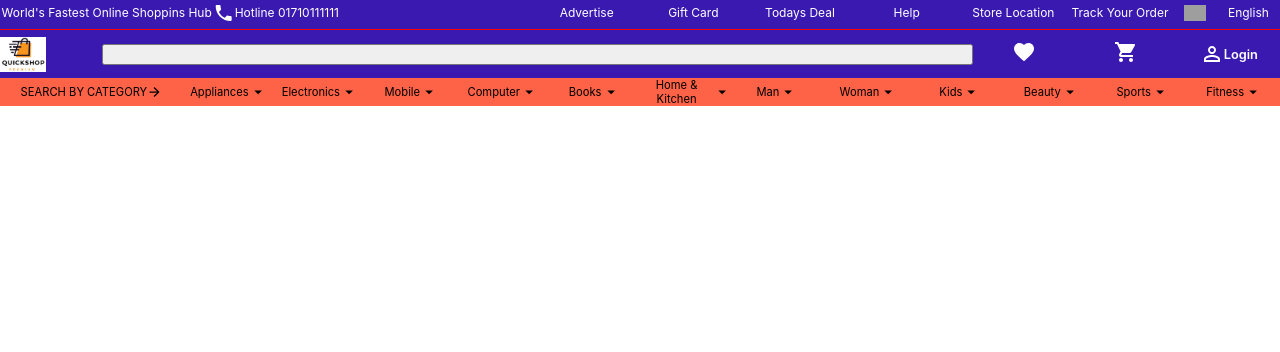
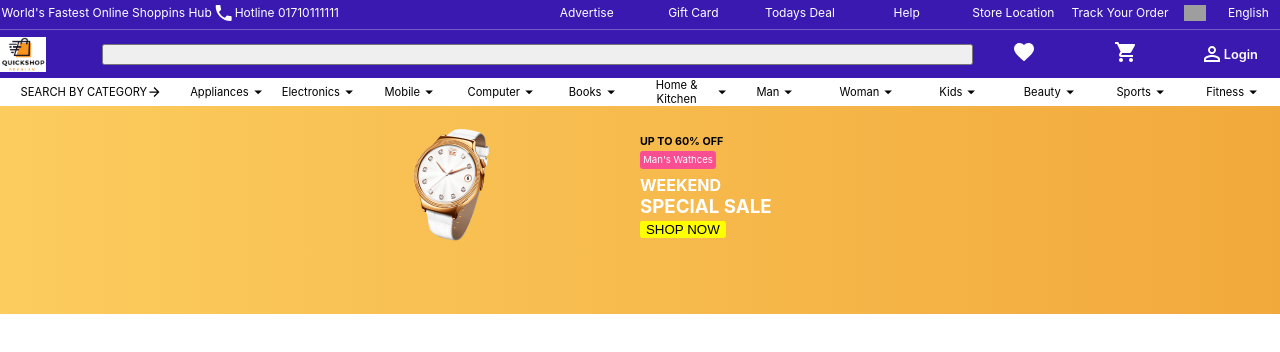
Before and after one commit to arif-hstu/fastmart-mern-client, a React (Create React App) app: page / in a window 1280 px wide. Shown: the top 352 px of the page. Built offline with nearby package versions, Linux system fonts and the light colour scheme; grey boxes are pictures that could not be loaded.

Commit message:
banner designed

```diff
--- a/src/App.js
+++ b/src/App.js
@@ -1,7 +1,7 @@
 import logo from './logo.svg';
 import './App.css';
 import axios from 'axios'
-import Header from './Components/Header/Header'
+import Home from './Components/Home/Home'
 import {
   BrowserRouter as Router,
   Switch,
@@ -52,9 +52,9 @@ function App() {
   return (
     <div className="App">
       <Router>
-        <Header />
         <Switch>
           <Route path='/'>
+          <Home />
           </Route>
         </Switch>
       </Router>
--- a/src/Components/Banner/Banner.css
+++ b/src/Components/Banner/Banner.css
@@ -1,3 +1,63 @@
 .Banner {
-	background-color: brown;
+	background-color: #fbc95a;
+	background: linear-gradient(to right, #fccc5e, #f2a93c);
+	height: 10rem;
+	padding-bottom: 3rem;
+	/*grid*/
+	display: grid;
+	grid-template-columns: 0.7fr 1fr 1fr 0.7fr;
+	grid-template-rows: 10rem;
+	grid-template-areas:
+	'. imageHolder infoHolder .';
+	justify-content: center;
+	align-items: center;
 }
+
+.Banner .imageHolder {
+	grid-area: imageHolder;
+
+
+
+	/*temp***********************************/
+/*	background: radial-gradient(circle farthest-corner at top left, red, blue);
+	mask-image: linear-gradient(to right, white, transparent);*/
+	/*clip-path: circle(30% at 50% 50%); */
+}
+
+.Banner .imageHolder > img {
+	width: 5rem;
+}
+
+.Banner .infoHolder {
+	grid-area: infoHolder;
+	text-align: left;
+}
+
+.Banner .infoHolder > * {
+	margin: 0;
+}
+
+.Banner .infoHolder p > span {
+	line-height: auto;
+	font-size: 0.6rem;
+	padding: 0.2rem;
+	border-radius: 0.2rem;
+	color: white;
+	background-color: #fa4e92;
+	width: 50%;
+}
+
+.Banner .infoHolder h4 {
+	margin-top: 2%;
+}
+
+.Banner .infoHolder h4, .Banner .infoHolder h3 {
+	color: white;
+}
+
+
+.Banner .infoHolder button {
+	background-color: yellow;
+	border-style: none;
+	border-radius:0.15rem;
+}
--- a/src/Components/Banner/Banner.js
+++ b/src/Components/Banner/Banner.js
@@ -1,10 +1,23 @@
 import React from 'react'
-import './Banner/Banner'
+import './Banner.css'
+import bannerWatch from '../../images/bannerWatch.png'
 
 function Banner() {
 	return (
 		<div className='Banner'>
-			this is banner
+			<div className="imageHolder">
+				<img src={bannerWatch} alt="Banner Watch" />
+			</div>
+			<div className="infoHolder">
+				<h6>UP TO 60% OFF</h6>
+				<p>
+					<span className="highlight">						Man's Wathces
+					</span>
+				</p>
+				<h4>WEEKEND</h4>
+				<h3>SPECIAL SALE</h3>
+				<button className="highlight">SHOP NOW</button>
+			</div>
 		</div>
 	)
 }
--- a/src/Components/Home/Home.js
+++ b/src/Components/Home/Home.js
@@ -1,10 +1,12 @@
 import React from 'react'
 import './Home.css'
-import '../../Banner/Banner'
+import Banner from '../Banner/Banner'
+import Header from '../Header/Header'
 
 function Home() {
 	return (
 		<div className='Home'>
+			<Header />
 			<Banner />
 		</div>
 	)
--- a/src/Components/NavBar/NavBar.css
+++ b/src/Components/NavBar/NavBar.css
@@ -1,5 +1,5 @@
 .NavBar {
-	background-color: tomato;
+	background-color: white;
 
 	/*grid*/
 	display: grid;
--- a/src/Components/TopBar/TopBar.css
+++ b/src/Components/TopBar/TopBar.css
@@ -17,7 +17,7 @@
 	position: absolute;
 	left: 0;
 	bottom: 0;
-	border-bottom: 1px solid red;
+	border-bottom: 1px solid rgba(255,255,255,0.3);
 	z-index: 10;
 }
 
```
Also changed, not shown: src/images/bannerWatch.png (added).
